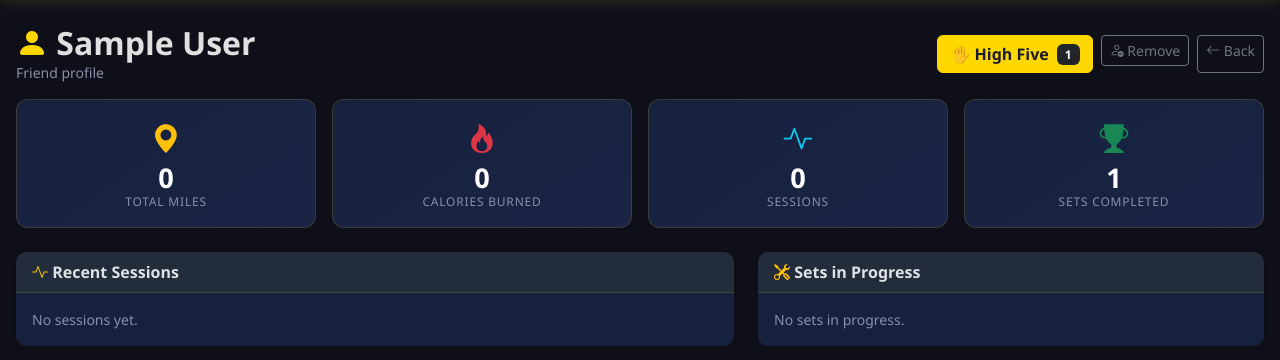
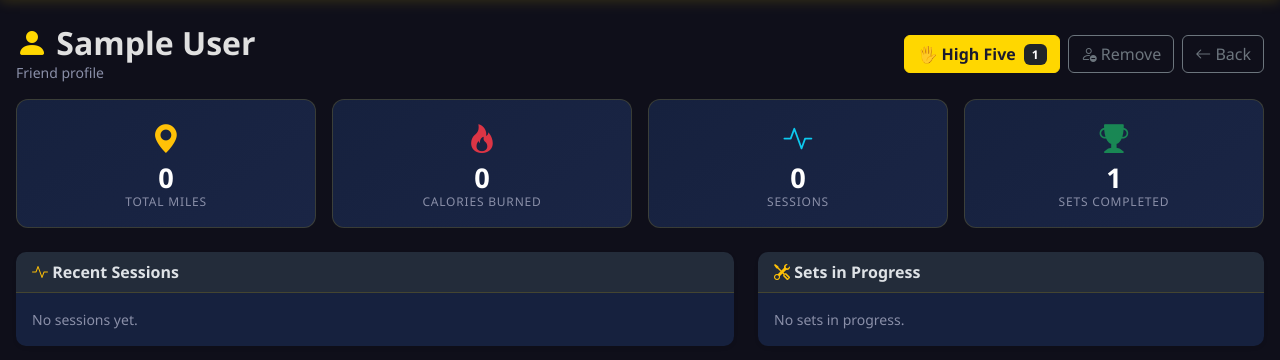
Before and after one commit to christiangoff/lego_walk, a Flask app: page /friends/1 in a window 1280 px wide. Shown: the part 60-420 px from the top of the page. Run offline with Flask 3, Linux system fonts and the light colour scheme; a user stored in the database is signed in; tables that the repository leaves empty hold one stand-in row (values such as "Sample post").

Commit message:
Fix button height alignment on friend profile page
Co-Authored-By: Claude Sonnet 4.6 <noreply@anthropic.com>

```diff
--- a/templates/friend_profile.html
+++ b/templates/friend_profile.html
@@ -9,7 +9,7 @@
     </h2>
     <p class="text-muted small mb-0">Friend profile</p>
   </div>
-  <div class="col-auto d-flex gap-2">
+  <div class="col-auto d-flex gap-2 align-items-center">
     <!-- High five -->
     <form method="POST" action="{{ url_for('high_five', user_id=friend.id) }}">
       <button type="submit" class="btn btn-lego-yellow fw-bold"
@@ -22,11 +22,11 @@
     </form>
     <form method="POST" action="{{ url_for('friend_remove', user_id=friend.id) }}"
           onsubmit="return confirm('Remove {{ friend.display_name }} as a friend?')">
-      <button type="submit" class="btn btn-outline-secondary btn-sm">
+      <button type="submit" class="btn btn-outline-secondary">
         <i class="bi bi-person-dash"></i> Remove
       </button>
     </form>
-    <a href="{{ url_for('friends') }}" class="btn btn-outline-secondary btn-sm">
+    <a href="{{ url_for('friends') }}" class="btn btn-outline-secondary">
       <i class="bi bi-arrow-left"></i> Back
     </a>
   </div>
```
